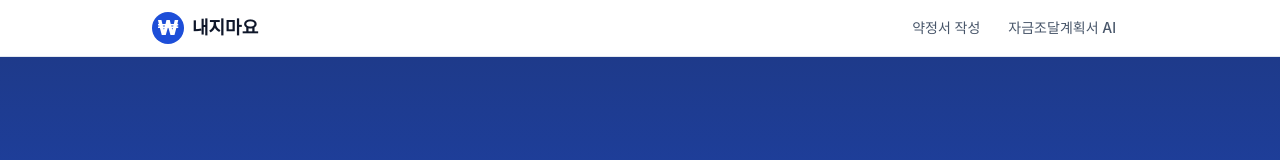
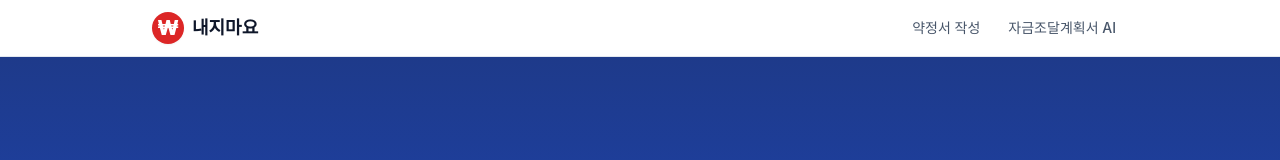
Before and after one commit to HWASEON-AD/loan-agreement-service, a Next.js app: page / in a window 1280 px wide. Shown: the top 160 px of the page. Built offline with nearby package versions, Linux system fonts and the light colour scheme; a web font is replaced by a local one.

Commit message:
feat: 로고 인감 스타일 - 빨간 원형+흰색 ₩

```diff
--- a/components/SiteHeader.tsx
+++ b/components/SiteHeader.tsx
@@ -8,7 +8,7 @@ function Logo() {
   return (
     <Link href="/" className="flex items-center gap-2 group">
       {/* 슬래시 아이콘 */}
-      <span className="flex h-8 w-8 items-center justify-center rounded-full bg-brand-700 text-white font-black text-xl leading-none select-none">
+      <span className="flex h-8 w-8 items-center justify-center rounded-full bg-red-600 text-white font-black text-xl leading-none select-none shadow-sm">
         ₩
       </span>
       <span className="text-lg font-bold text-slate-900 group-hover:text-brand-700 transition-colors">
```
